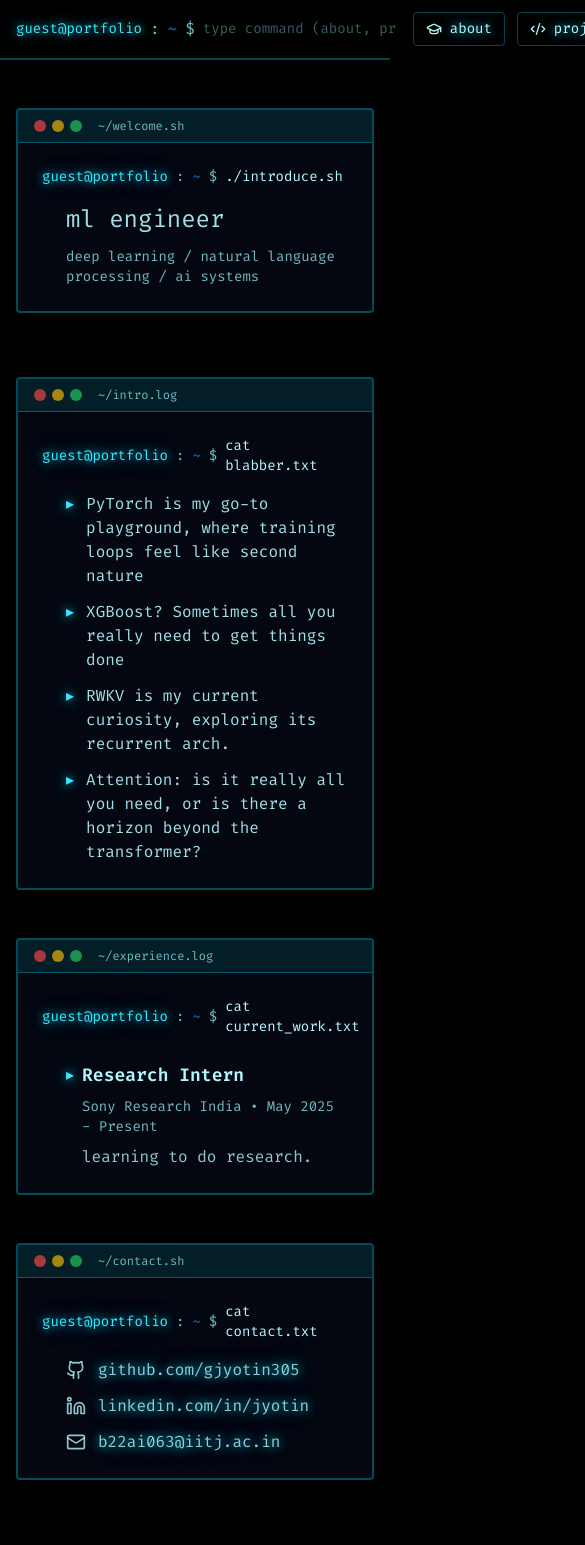
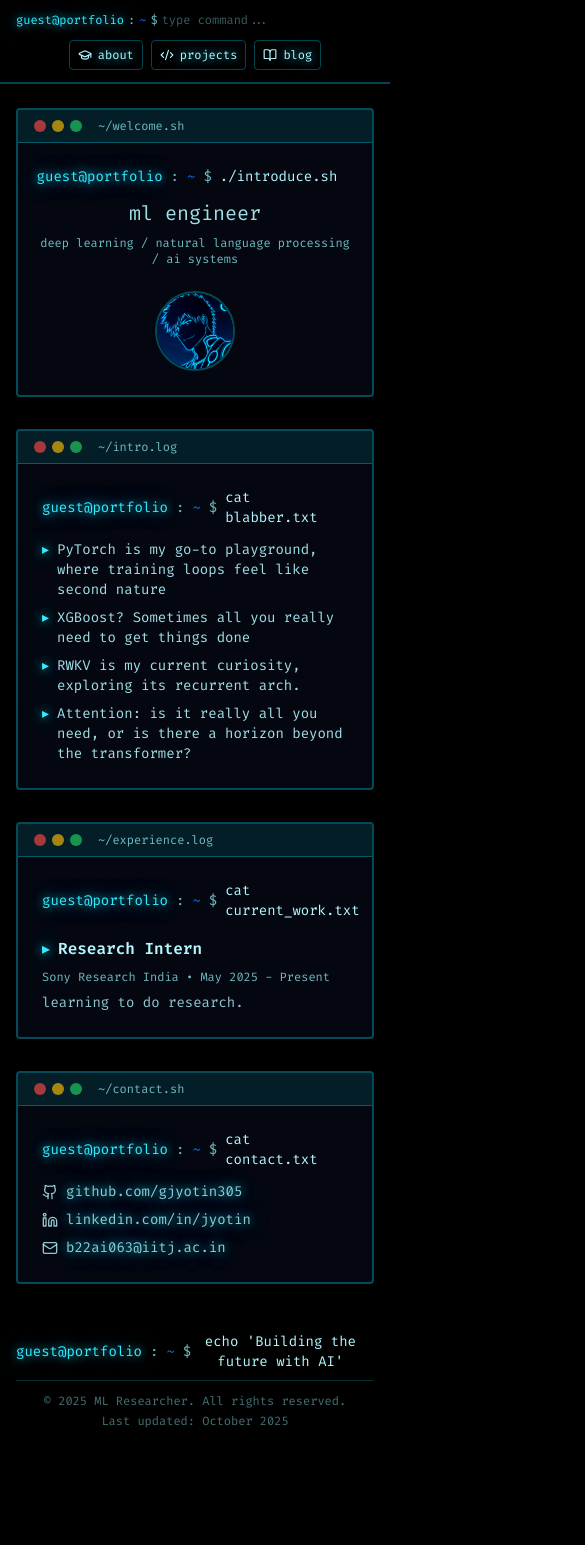
Before and after one commit to gjyotin305/gjyotin305.github.io, a React (Vite) app: page / in a window 390 px wide. Shown: the top 1545 px of the page, 585 px wide, since content can reach past the window. After the commit the page ends 1453 px from the top, so only its background shows below. Built offline with nearby package versions, Linux system fonts and the light colour scheme; the HTML template or start-up script is replaced by a standard one.

Commit message:
Make page responsive

```diff
--- a/src/pages/Index.tsx
+++ b/src/pages/Index.tsx
@@ -26,42 +26,42 @@ const Index = () => {
       {/* Navigation Bar */}
       <nav className="sticky top-0 z-50 border-b-2 border-primary/30 bg-black/95 backdrop-blur-sm">
         <div className="container mx-auto px-4 max-w-6xl">
-          <div className="flex items-center justify-between py-3">
-            <div className="flex items-center gap-2 flex-1 max-w-md">
-              <span className="text-accent terminal-glow text-sm">guest@portfolio</span>
-              <span className="text-muted-foreground">:</span>
-              <span className="text-secondary">~</span>
-              <span className="text-muted-foreground">$</span>
+          <div className="flex flex-col sm:flex-row items-stretch sm:items-center justify-between py-3 gap-3">
+            <div className="flex items-center gap-1 sm:gap-2 flex-1 max-w-full sm:max-w-md">
+              <span className="text-accent terminal-glow text-xs sm:text-sm whitespace-nowrap">guest@portfolio</span>
+              <span className="text-muted-foreground text-xs sm:text-sm">:</span>
+              <span className="text-secondary text-xs sm:text-sm">~</span>
+              <span className="text-muted-foreground text-xs sm:text-sm">$</span>
               <input
                 type="text"
                 value={command}
                 onChange={(e) => setCommand(e.target.value)}
                 onKeyDown={handleCommand}
-                placeholder="type command (about, projects, blog)..."
-                className="flex-1 bg-transparent border-none outline-none text-foreground text-sm font-mono placeholder:text-muted-foreground/50"
+                placeholder="type command..."
+                className="flex-1 bg-transparent border-none outline-none text-foreground text-xs sm:text-sm font-mono placeholder:text-muted-foreground/50 min-w-0"
               />
               <span className="cursor inline-block"></span>
             </div>
-            <div className="flex gap-3">
+            <div className="flex gap-2 sm:gap-3 justify-center">
               <Link
                 to="/about"
-                className="flex items-center gap-2 px-3 py-1.5 text-sm border border-primary/30 rounded hover:border-primary hover:bg-primary/10 transition-all terminal-glow"
+                className="flex items-center gap-1.5 sm:gap-2 px-2 sm:px-3 py-1.5 text-xs sm:text-sm border border-primary/30 rounded hover:border-primary hover:bg-primary/10 transition-all terminal-glow"
               >
-                <GraduationCap className="w-4 h-4" />
+                <GraduationCap className="w-3.5 h-3.5 sm:w-4 sm:h-4" />
                 <span>about</span>
               </Link>
               <Link
                 to="/projects"
-                className="flex items-center gap-2 px-3 py-1.5 text-sm border border-primary/30 rounded hover:border-primary hover:bg-primary/10 transition-all terminal-glow"
+                className="flex items-center gap-1.5 sm:gap-2 px-2 sm:px-3 py-1.5 text-xs sm:text-sm border border-primary/30 rounded hover:border-primary hover:bg-primary/10 transition-all terminal-glow"
               >
-                <Code2 className="w-4 h-4" />
+                <Code2 className="w-3.5 h-3.5 sm:w-4 sm:h-4" />
                 <span>projects</span>
               </Link>
               <Link
                 to="/blog"
-                className="flex items-center gap-2 px-3 py-1.5 text-sm border border-primary/30 rounded hover:border-primary hover:bg-primary/10 transition-all terminal-glow"
+                className="flex items-center gap-1.5 sm:gap-2 px-2 sm:px-3 py-1.5 text-xs sm:text-sm border border-primary/30 rounded hover:border-primary hover:bg-primary/10 transition-all terminal-glow"
               >
-                <BookOpen className="w-4 h-4" />
+                <BookOpen className="w-3.5 h-3.5 sm:w-4 sm:h-4" />
                 <span>blog</span>
               </Link>
             </div>
@@ -69,18 +69,18 @@ const Index = () => {
         </div>
       </nav>
 
-      <div className="relative z-10 container mx-auto px-4 py-12 max-w-6xl">
+      <div className="relative z-10 container mx-auto px-4 py-6 sm:py-8 md:py-12 max-w-6xl">
         {/* Header */}
-        <header className="mb-16">
+        <header className="mb-8 sm:mb-12 md:mb-16">
           <TerminalWindow title="~/welcome.sh">
-            <div className="flex items-center justify-between gap-8">
-              <div className="space-y-4 flex-1">
+            <div className="flex flex-col sm:flex-row items-center sm:items-center justify-between gap-6 sm:gap-8">
+              <div className="space-y-3 sm:space-y-4 flex-1 text-center sm:text-left">
                 <TerminalPrompt command="./introduce.sh" />
-                <div className="ml-6 space-y-3">
-                  <h1 className="text-2xl md:text-3xl font-normal text-foreground/90">
+                <div className="sm:ml-6 space-y-2 sm:space-y-3">
+                  <h1 className="text-xl sm:text-2xl md:text-3xl font-normal text-foreground/90">
                     ml engineer
                   </h1>
-                  <p className="text-sm text-muted-foreground">
+                  <p className="text-xs sm:text-sm text-muted-foreground">
                     deep learning / natural language processing / ai systems
                   </p>
                 </div>
@@ -88,32 +88,32 @@ const Index = () => {
               <img
                 src={profilePic}
                 alt="Profile"
-                className="w-24 h-24 md:w-32 md:h-32 rounded-full border-2 border-primary/30 object-cover"
+                className="w-20 h-20 sm:w-24 sm:h-24 md:w-32 md:h-32 rounded-full border-2 border-primary/30 object-cover shrink-0"
               />
             </div>
           </TerminalWindow>
         </header>
 
         {/* Intro Section */}
-        <div className="mb-12">
+        <div className="mb-8 sm:mb-10 md:mb-12">
           <TerminalWindow title="~/intro.log">
-            <div className="space-y-4">
+            <div className="space-y-3 sm:space-y-4">
               <TerminalPrompt command="cat blabber.txt" />
-              <div className="ml-6 space-y-3 text-foreground/90">
-                <div className="flex items-start gap-3">
-                  <span className="text-accent terminal-glow">▸</span>
+              <div className="sm:ml-6 space-y-2 sm:space-y-3 text-sm sm:text-base text-foreground/90">
+                <div className="flex items-start gap-2 sm:gap-3">
+                  <span className="text-accent terminal-glow shrink-0">▸</span>
                   <p>PyTorch is my go-to playground, where training loops feel like second nature</p>
                 </div>
-                <div className="flex items-start gap-3">
-                  <span className="text-accent terminal-glow">▸</span>
+                <div className="flex items-start gap-2 sm:gap-3">
+                  <span className="text-accent terminal-glow shrink-0">▸</span>
                   <p>XGBoost? Sometimes all you really need to get things done</p>
                 </div>
-                <div className="flex items-start gap-3">
-                  <span className="text-accent terminal-glow">▸</span>
+                <div className="flex items-start gap-2 sm:gap-3">
+                  <span className="text-accent terminal-glow shrink-0">▸</span>
                   <p>RWKV is my current curiosity, exploring its recurrent arch.</p>
                 </div>
-                <div className="flex items-start gap-3">
-                  <span className="text-accent terminal-glow">▸</span>
+                <div className="flex items-start gap-2 sm:gap-3">
+                  <span className="text-accent terminal-glow shrink-0">▸</span>
                   <p>Attention: is it really all you need, or is there a horizon beyond the transformer?</p>
                 </div>
               </div>
@@ -122,18 +122,18 @@ const Index = () => {
         </div>
 
         {/* Work Experience */}
-        <div className="mb-12">
+        <div className="mb-8 sm:mb-10 md:mb-12">
           <TerminalWindow title="~/experience.log">
-            <div className="space-y-6">
+            <div className="space-y-4 sm:space-y-6">
               <TerminalPrompt command="cat current_work.txt" />
-              <div className="ml-6 space-y-6">
+              <div className="sm:ml-6 space-y-4 sm:space-y-6">
                 <div className="space-y-2">
                   <div className="flex items-center gap-2">
-                    <span className="text-accent terminal-glow">▸</span>
-                    <h3 className="text-lg font-semibold text-foreground">Research Intern</h3>
+                    <span className="text-accent terminal-glow shrink-0">▸</span>
+                    <h3 className="text-base sm:text-lg font-semibold text-foreground">Research Intern</h3>
                   </div>
-                  <p className="text-sm text-muted-foreground ml-4">Sony Research India • May 2025 - Present</p>
-                  <p className="text-foreground/80 ml-4">learning to do research.</p>
+                  <p className="text-xs sm:text-sm text-muted-foreground sm:ml-4">Sony Research India • May 2025 - Present</p>
+                  <p className="text-sm sm:text-base text-foreground/80 sm:ml-4">learning to do research.</p>
                 </div>
               </div>
             </div>
@@ -142,32 +142,32 @@ const Index = () => {
 
         {/* Contact */}
         <TerminalWindow title="~/contact.sh">
-          <div className="space-y-4">
+          <div className="space-y-3 sm:space-y-4">
             <TerminalPrompt command="cat contact.txt" />
-            <div className="ml-6 space-y-3">
+            <div className="sm:ml-6 space-y-2 sm:space-y-3">
               <a href="https://github.com/gjyotin305" target="_blank" rel="noopener noreferrer"
-                 className="flex items-center gap-3 text-foreground/80 hover:text-accent transition-colors">
-                <Github className="w-5 h-5" />
-                <span className="terminal-glow">github.com/gjyotin305</span>
+                 className="flex items-center gap-2 sm:gap-3 text-foreground/80 hover:text-accent transition-colors text-sm sm:text-base">
+                <Github className="w-4 h-4 sm:w-5 sm:h-5 shrink-0" />
+                <span className="terminal-glow break-all">github.com/gjyotin305</span>
               </a>
               <a href="https://www.linkedin.com/in/jyotin-goel-16924b263/" target="_blank" rel="noopener noreferrer"
-                 className="flex items-center gap-3 text-foreground/80 hover:text-accent transition-colors">
-                <Linkedin className="w-5 h-5" />
-                <span className="terminal-glow">linkedin.com/in/jyotin</span>
+                 className="flex items-center gap-2 sm:gap-3 text-foreground/80 hover:text-accent transition-colors text-sm sm:text-base">
+                <Linkedin className="w-4 h-4 sm:w-5 sm:h-5 shrink-0" />
+                <span className="terminal-glow break-all">linkedin.com/in/jyotin</span>
               </a>
               <a href="mailto:b22ai063@iitj.ac.in"
-                 className="flex items-center gap-3 text-foreground/80 hover:text-accent transition-colors">
-                <Mail className="w-5 h-5" />
-                <span className="terminal-glow">b22ai063@iitj.ac.in</span>
+                 className="flex items-center gap-2 sm:gap-3 text-foreground/80 hover:text-accent transition-colors text-sm sm:text-base">
+                <Mail className="w-4 h-4 sm:w-5 sm:h-5 shrink-0" />
+                <span className="terminal-glow break-all">b22ai063@iitj.ac.in</span>
               </a>
             </div>
           </div>
         </TerminalWindow>
 
         {/* Footer */}
-        <footer className="mt-16 text-center space-y-2">
+        <footer className="mt-12 sm:mt-16 text-center space-y-2">
           <TerminalPrompt command="echo 'Building the future with AI'" />
-          <div className="text-xs text-muted-foreground/60 pt-4 border-t border-primary/20 mt-6">
+          <div className="text-xs text-muted-foreground/60 pt-3 sm:pt-4 border-t border-primary/20 mt-4 sm:mt-6 px-4">
             <p>© 2025 ML Researcher. All rights reserved.</p>
             <p className="mt-1">Last updated: October 2025</p>
           </div>
```
